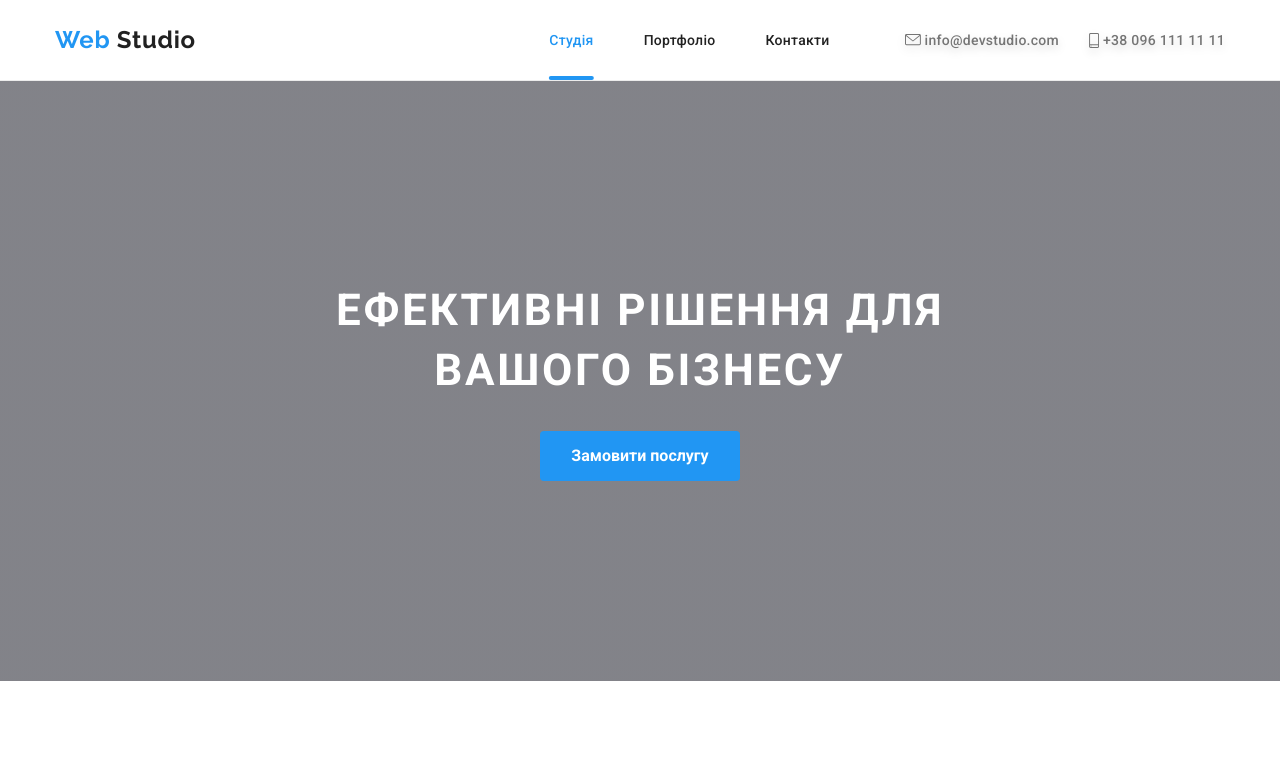
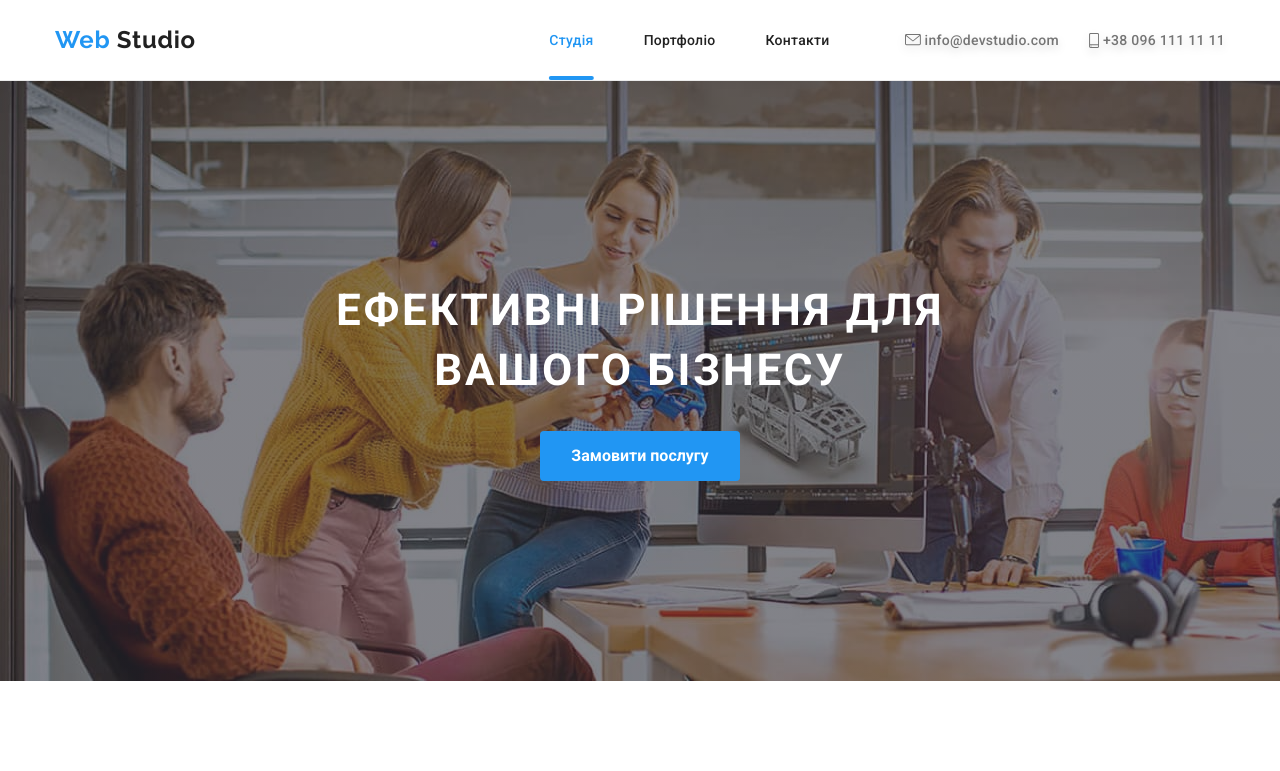
Before and after one commit to dumenko111/my_hw_v2, a plain HTML site: page index.html in a window 1280 px wide. Shown: the top 771 px of the page. Drawn offline with Linux system fonts and the light colour scheme; the site is published under a folder, as on GitHub Pages, so addresses that start at the root find nothing.

Commit message:
new update

```diff
--- a/sass/layout/_portfolio-gallery.scss
+++ b/sass/layout/_portfolio-gallery.scss
@@ -16,7 +16,9 @@
         height: auto;
     }
 }
-
+.link {
+    text-decoration: none;
+}
 @media screen and (min-width: 768px) and (max-width: 1199px) {
 .main-item:not(:nth-child(2n)) {
     margin-right: 30px;}
@@ -27,7 +29,6 @@
 }
 .main-list> .link {
     display: block;
-    text-decoration: none;
 }
 @media screen and (min-width: 1200px) {
 .main-item {
@@ -38,24 +39,7 @@
 .main-list> .main-item:not(:last-child) {
     margin-bottom: 30px;
 }
-// @media screen and (min-width: 1200px) {
-// .main-item:nth-child(n + 7) {
-//     margin-bottom: 0;}
-// }
-// .main-list>.main-item {
-//     @media screen and (min-width:768px){
-//         display: flex;
-//         flex-wrap: wrap;
-//     }
-// }
-// .main-list .main-item:not(:nth-child(3n)) {
-//     margin-right: 30px;
-// }
 
-// .main-list .main-item:not(:nth-last-child(-n+3)) {
-//     @media screen and (min-width:1200px){
-//     margin-bottom: 30px;}
-// }
 .gallery-text {
     padding: 20px 17px;
     border-left: 1px solid #EEEEEE;
--- a/sass/layout/_section-hero.scss
+++ b/sass/layout/_section-hero.scss
@@ -10,13 +10,13 @@
     background-image: linear-gradient(
         rgba(47, 48, 58, 0.6),
         rgba(47, 48, 58, 0.6)),
-    url(/images/Header-hero-mobile.jpg);
+    url(../images/Header-hero-mobile.jpg);
 
     @media screen and (min-width: 768px) {
         background-image:  linear-gradient(
             rgba(47, 48, 58, 0.6),
             rgba(47, 48, 58, 0.6)),
-        url(/images/Header-hero-tablet.jpg);
+        url(../images/Header-hero-tablet.jpg);
     }
 
     @media screen and (min-width: 1200px) {
@@ -25,7 +25,7 @@
         background-image:  linear-gradient(
             rgba(47, 48, 58, 0.6),
             rgba(47, 48, 58, 0.6)),
-        url(/images/Headerimg1.jpg);
+        url(../images/Headerimg1.jpg);
     }
 }
 
```
Also changed, not shown: css/main.css, css/main.min.css, 2 other files.
